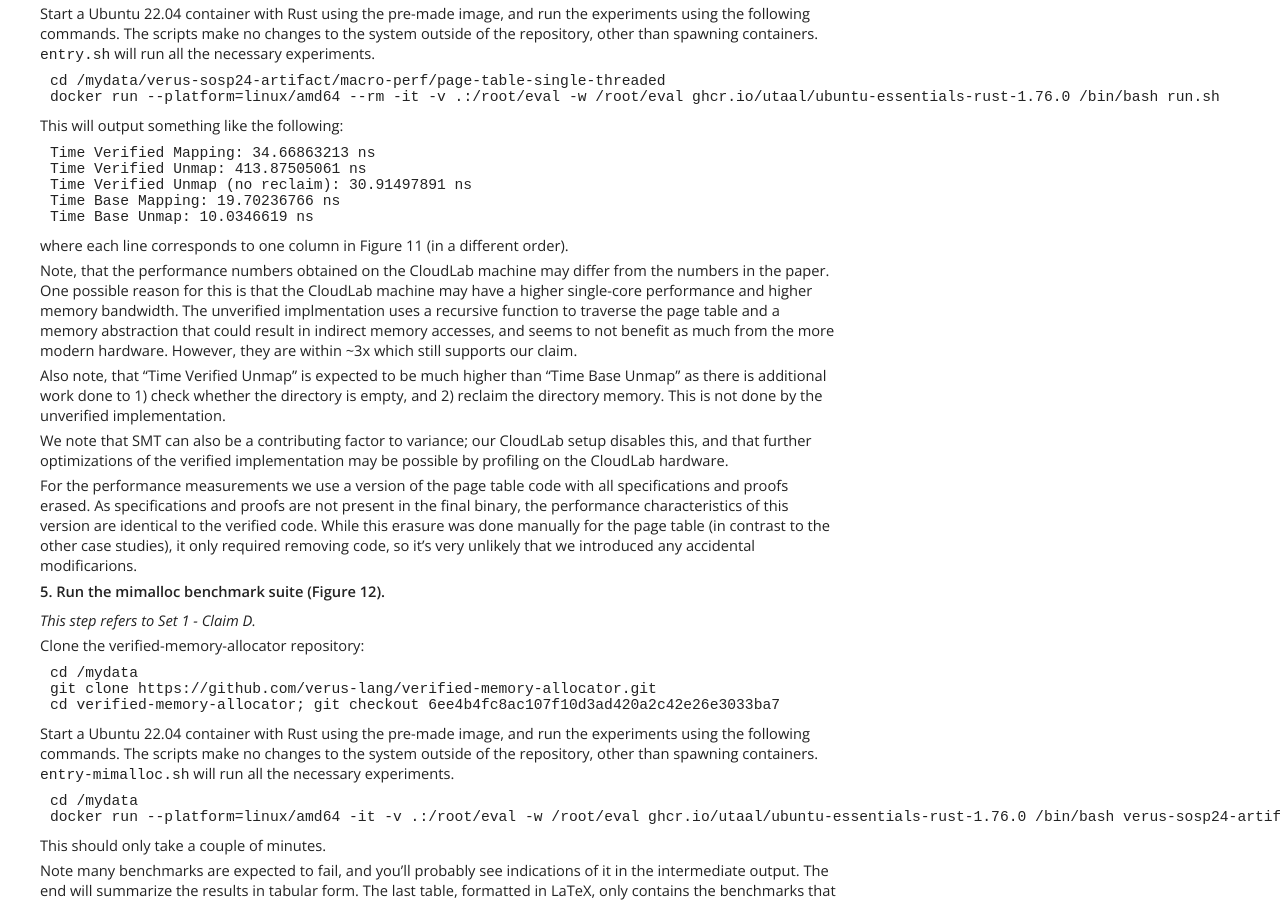
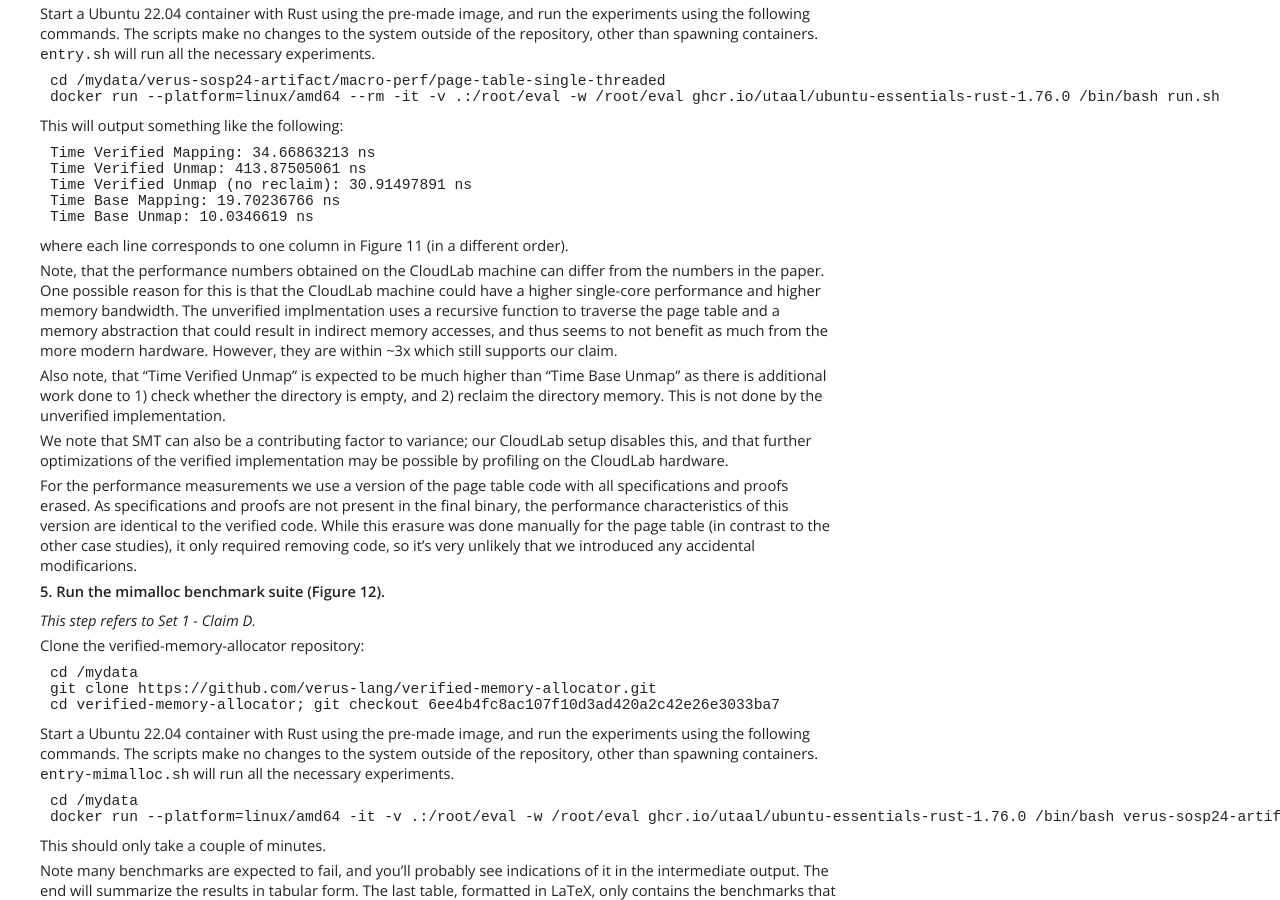
Before and after one commit to verus-lang/paper-sosp24-artifact, a Jekyll site: the page built from site/guide.md, in a window 1280 px wide and 900 px high, scrolled down 3207 px. Built offline with Jekyll 4.4.1, drawn with Linux system fonts in a browser that asks for light colours.

Commit message:
some more tweaks to the page table wording
Signed-off-by: Reto Achermann <achreto@gmail.com>

```diff
--- a/site/guide.md
+++ b/site/guide.md
@@ -224,11 +224,11 @@ Time Base Unmap: 10.0346619 ns
 
 where each line corresponds to one column in Figure 11 (in a different order).
 
-Note, that the performance numbers obtained on the CloudLab machine may differ from the numbers in the
-paper. One possible reason for this is that the CloudLab machine may have a higher single-core
+Note, that the performance numbers obtained on the CloudLab machine can differ from the numbers in the
+paper. One possible reason for this is that the CloudLab machine could have a higher single-core
 performance and higher memory bandwidth. The unverified implmentation uses a recursive function to
 traverse the page table and a memory abstraction that could result in indirect memory accesses, and
-seems to not benefit as much from the more modern hardware. However, they are within ~3x which still
+thus seems to not benefit as much from the more modern hardware. However, they are within ~3x which still
 supports our claim.
 
 Also note, that "Time Verified Unmap" is expected to be much higher than "Time Base Unmap" as there
```
